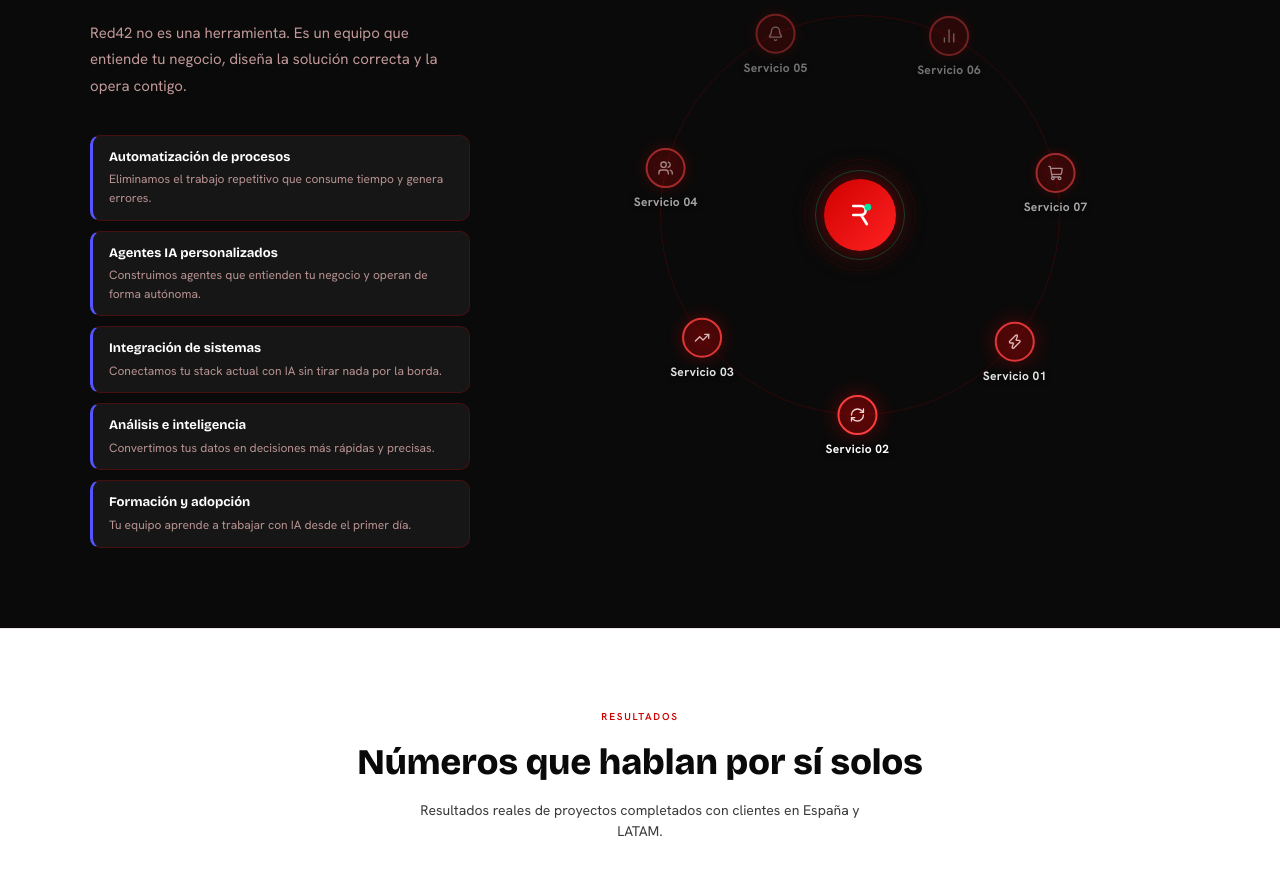
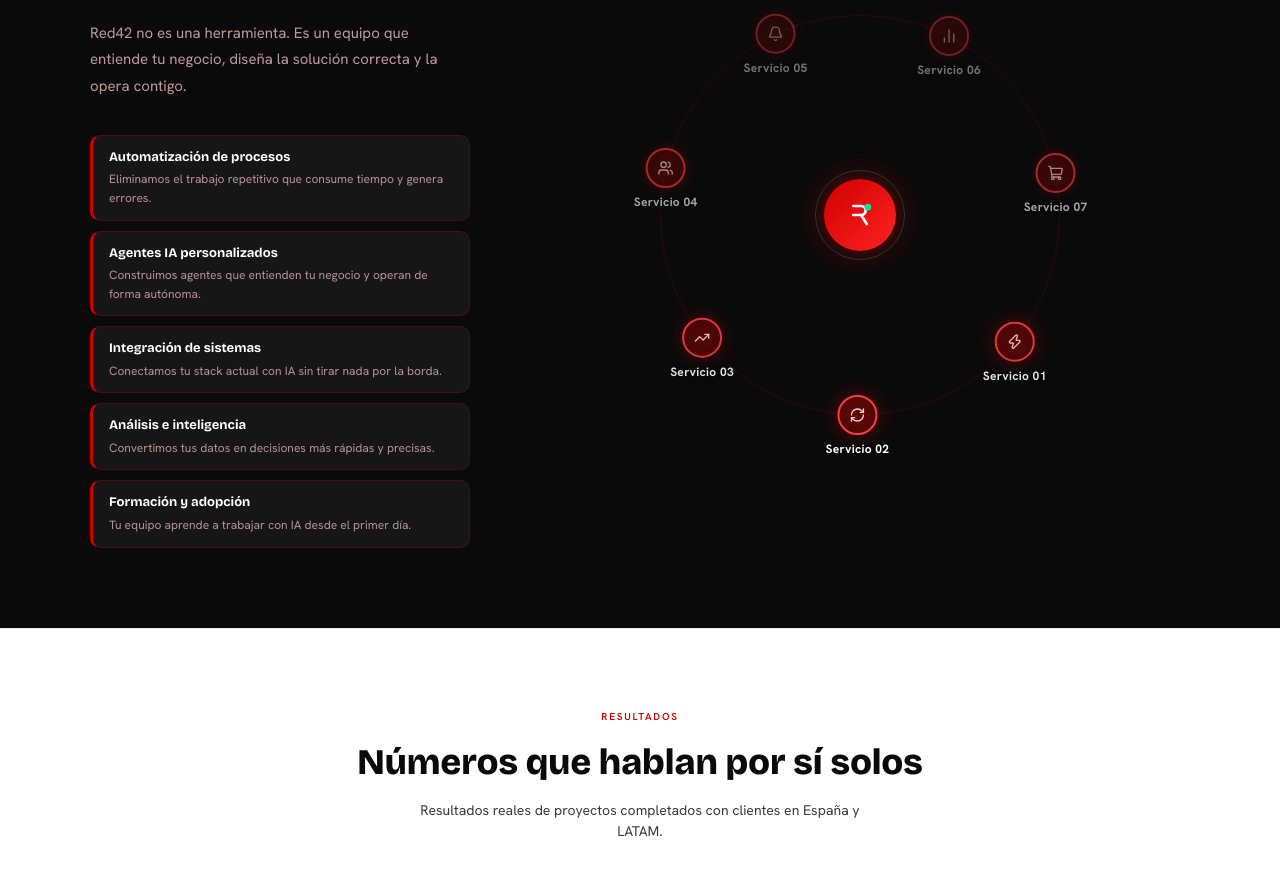
Before and after one commit to infobynodo-hue/red42, a Next.js app: page / in a window 1280 px wide. Shown: the part 2060-2948 px from the top of the page. Built offline with nearby package versions, Linux system fonts and the light colour scheme.

Commit message:
Fix purple border on service cards

```diff
--- a/src/app/page.tsx
+++ b/src/app/page.tsx
@@ -438,7 +438,7 @@
                 {label:"Análisis e inteligencia",    desc:"Convertimos tus datos en decisiones más rápidas y precisas."},
                 {label:"Formación y adopción",       desc:"Tu equipo aprende a trabajar con IA desde el primer día."},
               ].map(({label,desc})=>(
-                <div key={label} style={{background:"rgba(255,255,255,.05)",border:"1px solid rgba(208,0,0,.25)",borderLeft:"3px solid #5555FF",borderRadius:10,padding:"12px 16px"}}>
+                <div key={label} style={{background:"rgba(255,255,255,.05)",border:"1px solid rgba(208,0,0,.25)",borderLeft:`3px solid ${C.purple}`,borderRadius:10,padding:"12px 16px"}}>
                   <p style={{color:"#ffffff",fontWeight:700,fontSize:13,margin:"0 0 3px",fontFamily:"'Bricolage Grotesque',sans-serif"}}>{label}</p>
                   <p style={{color:"rgba(255,200,200,.7)",fontSize:12,margin:0,lineHeight:1.55}}>{desc}</p>
                 </div>
```
